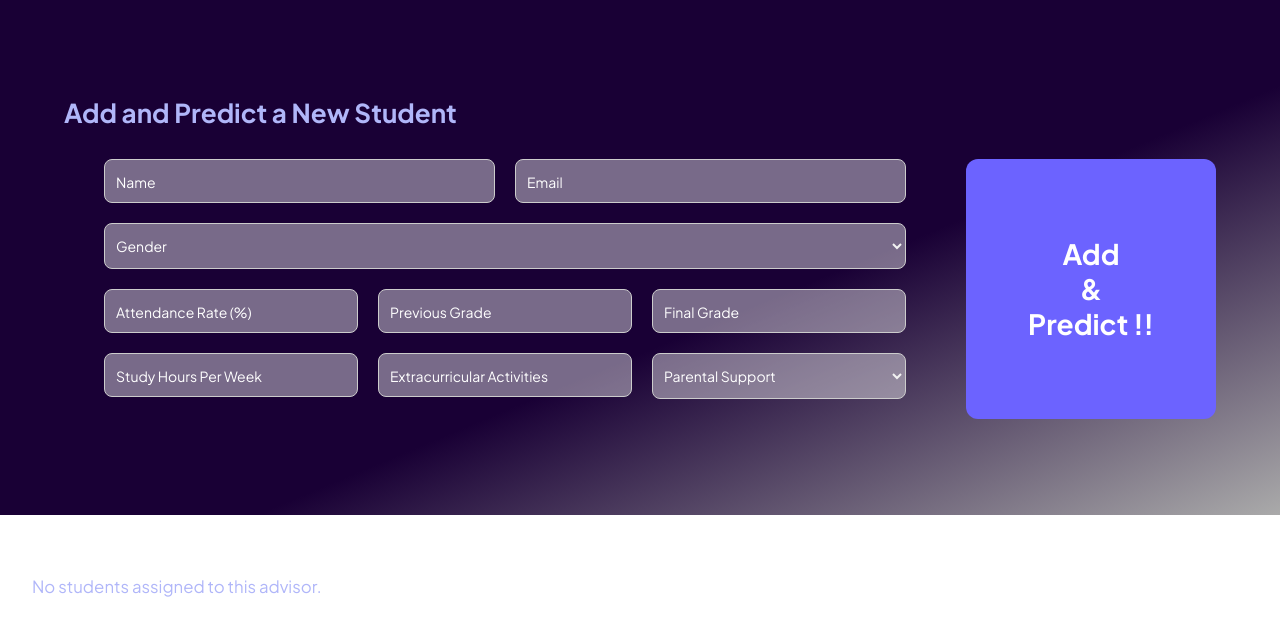
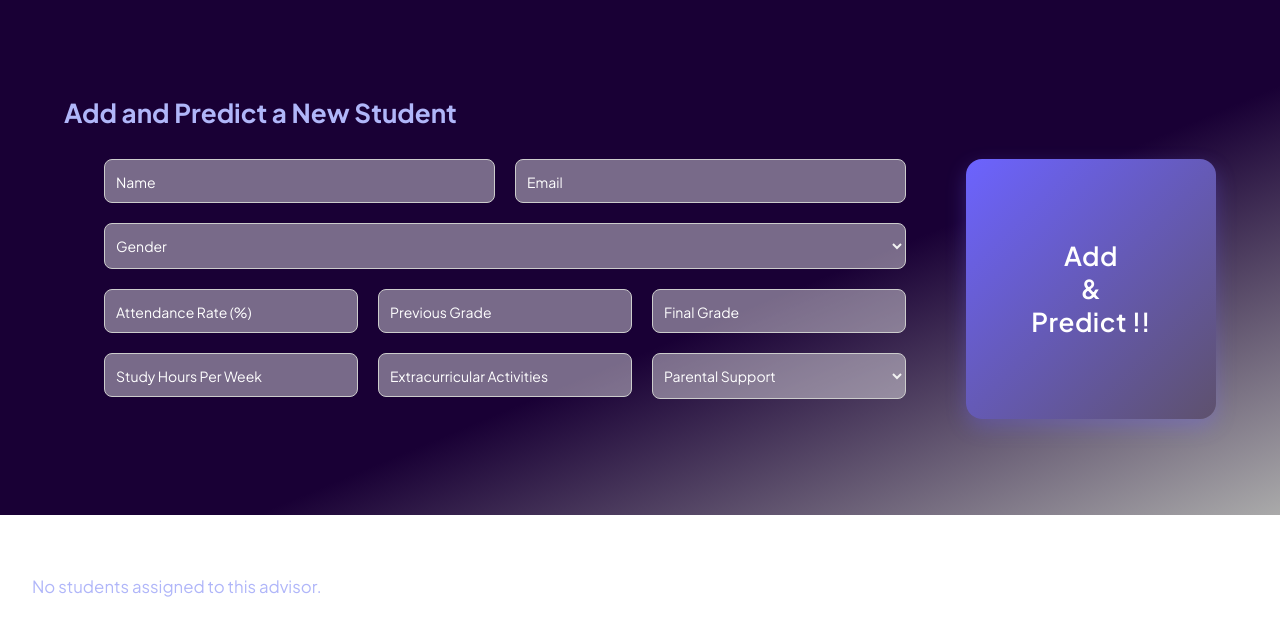
Before and after one commit to Yasmineeibrahim/riskly, a website: page public/mainDashboardComponent/mainDashboard.html in a window 1280 px wide. Shown: the part 822-1443 px from the top of the page. Drawn offline with nearby package versions, Linux system fonts and the light colour scheme; a script that the page names is missing.

```diff
--- a/public/mainDashboardComponent/mainDashboard.css
+++ b/public/mainDashboardComponent/mainDashboard.css
@@ -654,24 +654,37 @@
   flex: 1;
 }
 
-/* Button wrapper on the right */
 .predict-btn-wrapper {
   display: flex;
   align-items: center;
   justify-content: center;
   width: 250px;
-  background-color: #6c63ff;
-  border-radius: 12px;
+  background: linear-gradient(135deg, #6c63ff, #5e516d);
+  border-radius: 16px;
+  box-shadow: 0 8px 20px rgba(108, 99, 255, 0.3);
+  transition: transform 0.3s ease;
 }
 
 /* Button styling */
 .predict-btn {
-  font-size: 28px;
-  font-weight: bold;
-  color: white;
+  font-size: 26px;
+  font-weight: 600;
+  color: #ffffff;
   background: none;
   border: none;
   cursor: pointer;
-  padding: 20px;
-    font-family:'Plus Jakarta Sans';
+  padding: 30px 20px;
+  font-family: 'Plus Jakarta Sans', sans-serif;
+  letter-spacing: 0.5px;
+  transition: color 0.3s ease, transform 0.3s ease;
 }
+
+/* Hover effect */
+.predict-btn-wrapper:hover {
+  transform: translateY(-2px);
+}
+
+.predict-btn:hover {
+  color: #e0e0ff;
+  transform: scale(1.05);
+}
```
